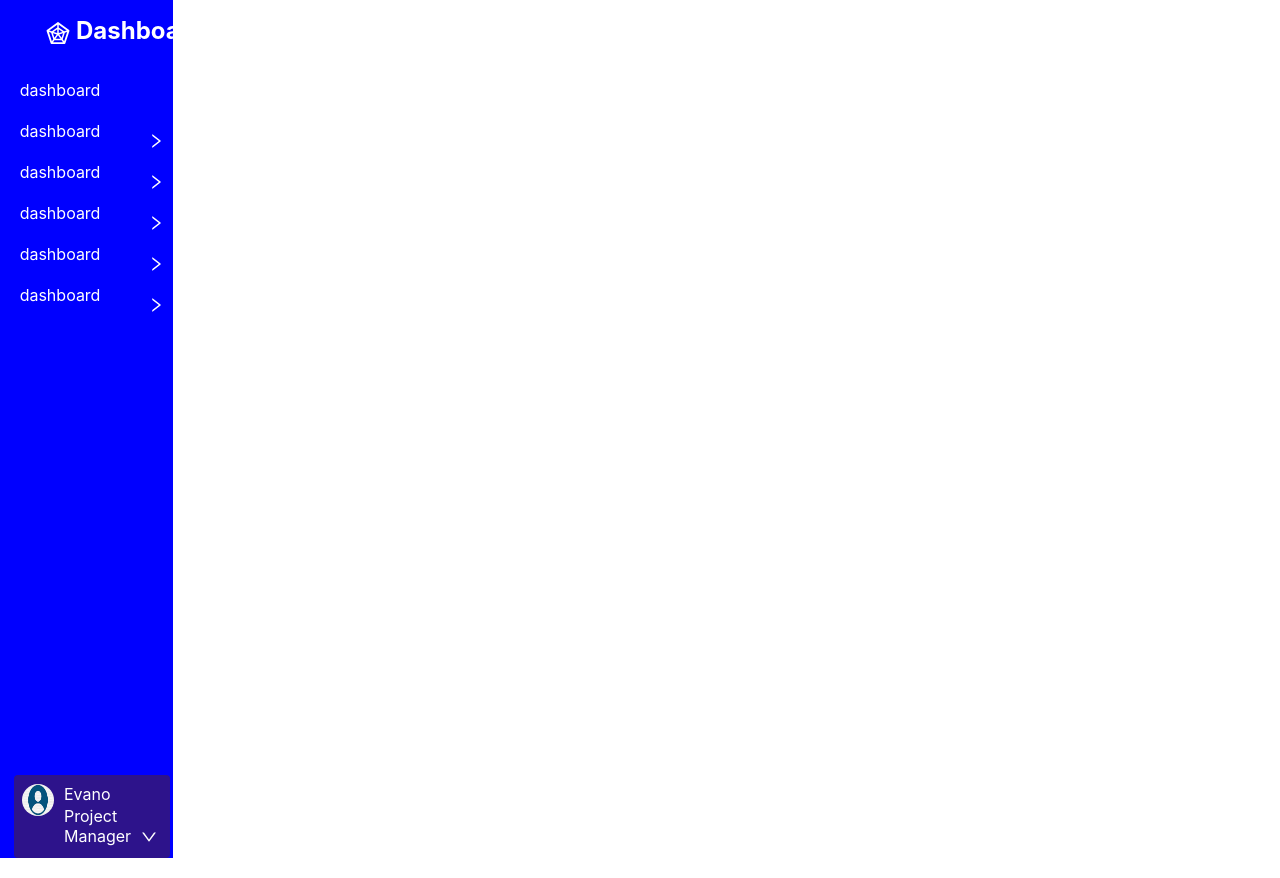
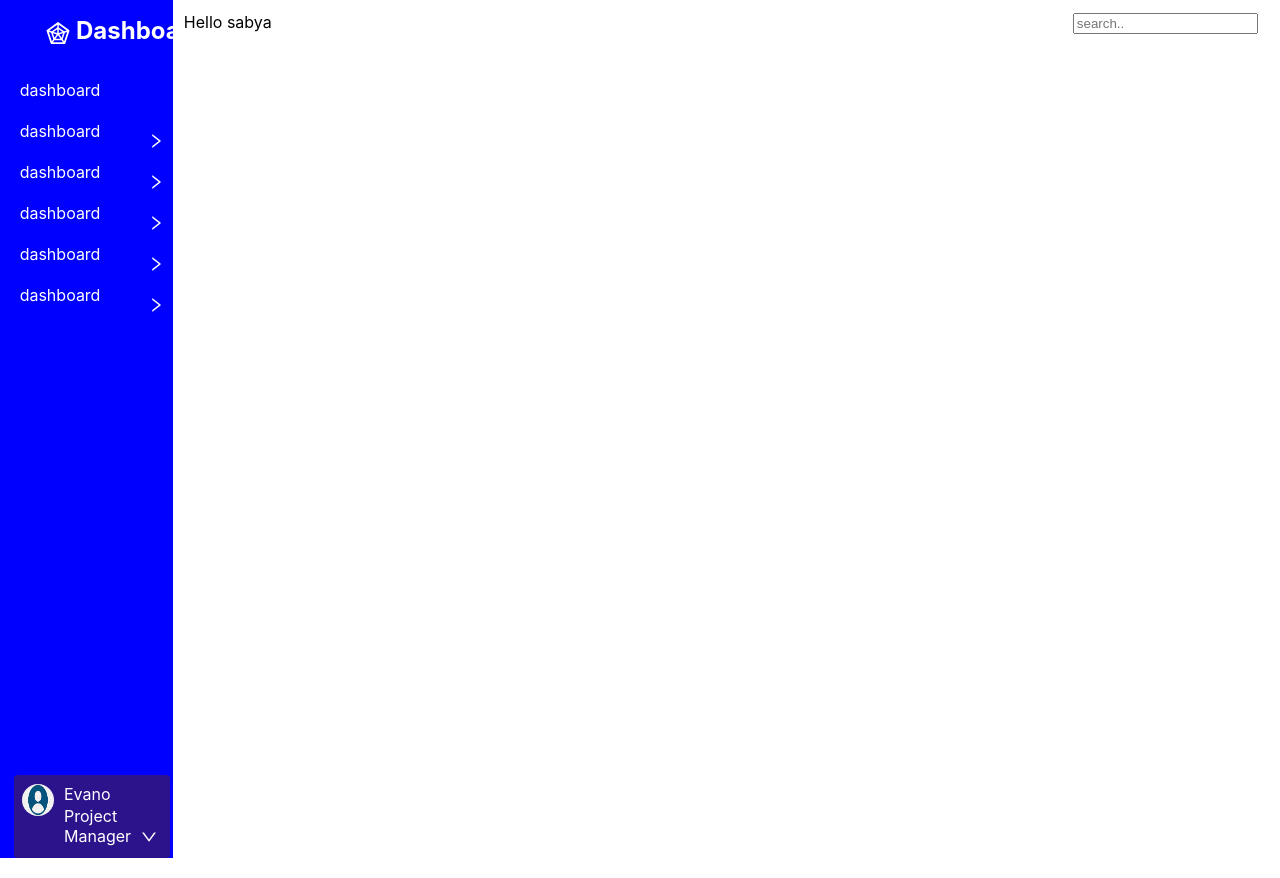
Before and after one commit to sabyasachirakshit/admin-dashboard, a React (Create React App) app: page / in a window 1280 px wide. Built offline with nearby package versions, Linux system fonts and the light colour scheme.

Commit message:
head bar added

```diff
--- a/src/App.js
+++ b/src/App.js
@@ -1,11 +1,12 @@
-import logo from "./logo.svg";
 import "./App.css";
+import HeadBar from "./components/HeadBar";
 import LeftNavBar from "./components/LeftNavBar";
 
 function App() {
   return (
-    <div className="admin-dashboard">
+    <div className="admin-dashboard" style={{ display: "flex" }}>
       <LeftNavBar />
+      <HeadBar />
     </div>
   );
 }
--- /dev/null
+++ b/src/components/HeadBar.js
@@ -0,0 +1,25 @@
+import React from "react";
+
+export default function HeadBar() {
+  return (
+    <div
+      className="head-bar"
+      style={{
+        display: "flex",
+        justifyContent: "space-between",
+        width: "-webkit-fill-available",
+        paddingTop: 12,
+      }}
+    >
+      <div
+        className="greetings"
+        style={{ height: "fit-content", marginLeft: "1%" }}
+      >
+        Hello sabya
+      </div>
+      <div className="searchbar" style={{ marginRight: "2%" }}>
+        <input type="text" placeholder="search.." />
+      </div>
+    </div>
+  );
+}
```
